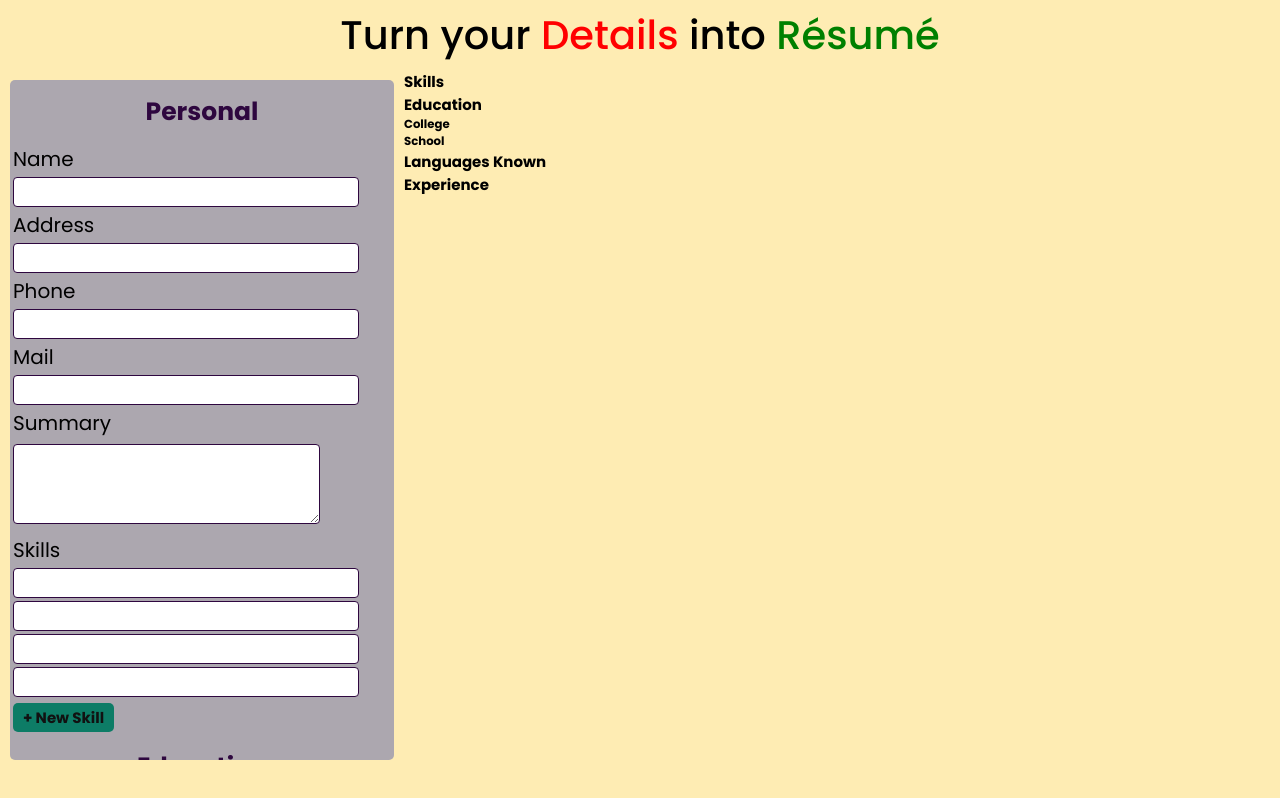
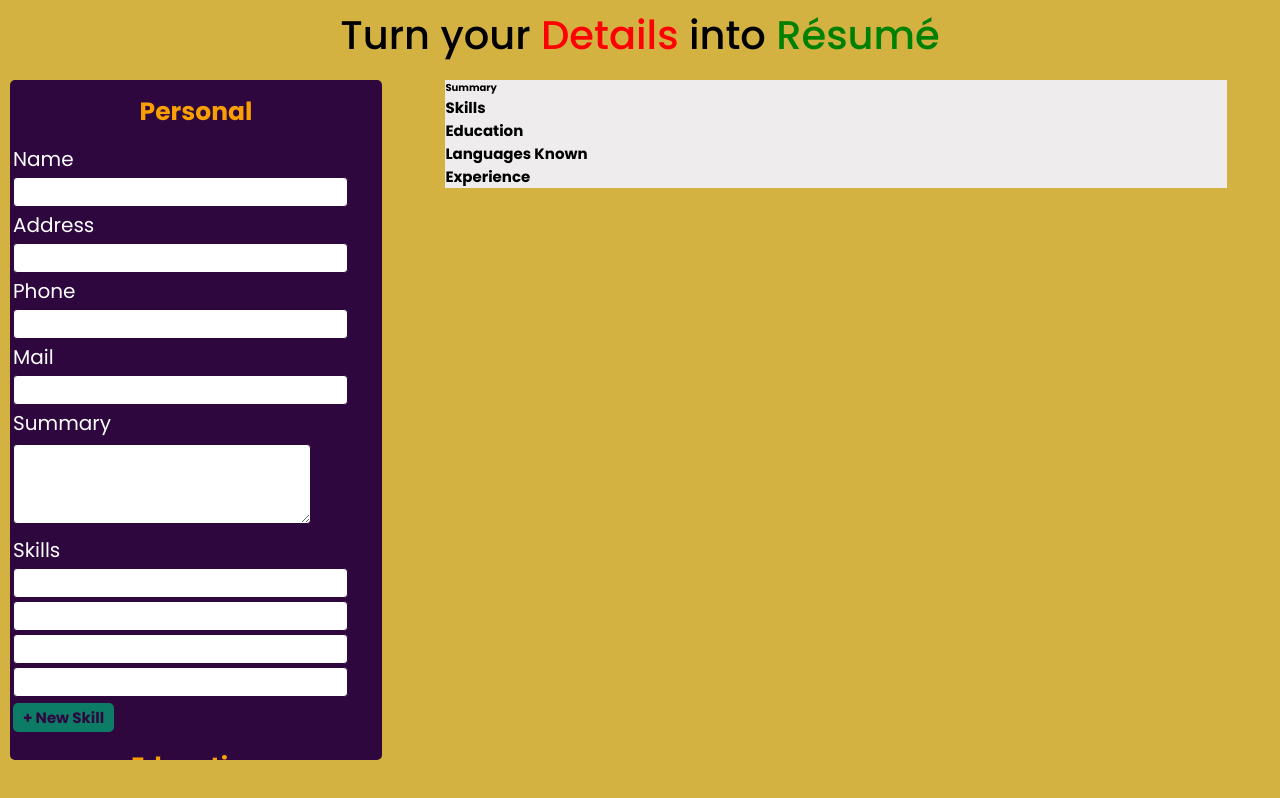
Before and after one commit to madesh02104/react-projects, a React app in the folder cv-builder/: page / in a window 1280 px wide. Built offline with nearby package versions, Linux system fonts and the light colour scheme; the HTML template or start-up script is replaced by a standard one.

Commit message:
implemented resume.jsx format and chaged minor styles

```diff
--- a/cv-builder/src/components/Body.jsx
+++ b/cv-builder/src/components/Body.jsx
@@ -6,48 +6,33 @@ import '../styles/body.css';
 export default function Body() {
   const [formData, setFormData] = useState({
     personal: { name: '', address: '', phone: '', mail: '', summary: '', skills: ['', '', '', ''] },
-    education: { college: '', degree: '', passoutClg: '', gpaClg: '', school: '', passoutScl: '', gpaScl: '' },
+    education: {
+      college: '',
+      degree: '',
+      passoutClg: '',
+      gpaClg: '',
+      school: '',
+      passoutScl: '',
+      gpaScl: '',
+    },
+    experience: [{ company: '', job: '', duration: '', location: '', achievements: [''] }],
     languages: ['', ''],
-    experience: [
-      {
-        company: '',
-        job: '',
-        duration: '',
-        location: '',
-        achievements: [''],
-      },
-    ],
   });
 
-  // Handler to update personal details
-  const handlePersonalChange = (updatedPersonal) => {
-    setFormData((prevData) => ({ ...prevData, personal: updatedPersonal }));
+  const handleEducationChange = (field, value) => {
+    setFormData({
+      ...formData,
+      education: {
+        ...formData.education,
+        [field]: value,
+      },
+    });
   };
 
-  // Handler to update education details
-  const handleEducationChange = (updatedEducation) => {
-    setFormData((prevData) => ({ ...prevData, education: updatedEducation }));
-  };
-
-  // Handler to update languages
-  const handleLanguagesChange = (updatedLanguages) => {
-    setFormData((prevData) => ({ ...prevData, languages: updatedLanguages }));
-  };
-
-  // Handler to update experience
-  const handleExperienceChange = (updatedExperience) => {
-    setFormData((prevData) => ({ ...prevData, experience: updatedExperience }));
-  };
 
   return (
     <div className="body-container">
-      <Form
-        formData={formData}
-        handlePersonalChange={handlePersonalChange}
-        handleEducationChange={handleEducationChange}
-        handleLanguagesChange={handleLanguagesChange}
-        handleExperienceChange={handleExperienceChange}
-      />
+      <Form formData={formData} handleEducationChange={handleEducationChange} />
       <Resume formData={formData} />
     </div>
   );
--- a/cv-builder/src/components/Education.jsx
+++ b/cv-builder/src/components/Education.jsx
@@ -1,34 +1,65 @@
 import PropTypes from 'prop-types';
 
 export default function Education({ educationData, handleEducationChange }) {
-  const handleInputChange = (e) => {
-    handleEducationChange({ ...educationData, [e.target.id]: e.target.value });
-  };
-
   return (
     <div className="education-div">
       <h1>Education</h1>
       <div className="details-list">
         <label htmlFor="college">College/University</label>
-        <input type="text" id="college" value={educationData.college} onChange={handleInputChange} />
+        <input
+          type="text"
+          id="college"
+          value={educationData.college}
+          onChange={(e) => handleEducationChange('college', e.target.value)}
+        />
 
         <label htmlFor="degree">Degree</label>
-        <input type="text" id="degree" value={educationData.degree} onChange={handleInputChange} />
+        <input
+          type="text"
+          id="degree"
+          value={educationData.degree}
+          onChange={(e) => handleEducationChange('degree', e.target.value)}
+        />
 
         <label htmlFor="passout-clg">Passed out on</label>
-        <input type="text" id="passout-clg" value={educationData.passoutClg} onChange={handleInputChange} />
+        <input
+          type="text"
+          id="passout-clg"
+          value={educationData.passoutClg}
+          onChange={(e) => handleEducationChange('passoutClg', e.target.value)}
+        />
 
         <label htmlFor="gpa-clg">Percentage/GPA</label>
-        <input type="number" id="gpa-clg" value={educationData.gpaClg} onChange={handleInputChange} />
+        <input
+          type="text"
+          id="gpa-clg"
+          value={educationData.gpaClg}
+          onChange={(e) => handleEducationChange('gpaClg', parseFloat(e.target.value) || '')}
+        />
 
         <label htmlFor="school">Schooling</label>
-        <input type="text" id="school" value={educationData.school} onChange={handleInputChange} />
+        <input
+          type="text"
+          id="school"
+          value={educationData.school}
+          onChange={(e) => handleEducationChange('school', e.target.value)}
+        />
 
         <label htmlFor="passout-scl">Passed out on</label>
-        <input type="text" id="passout-scl" value={educationData.passoutScl} onChange={handleInputChange} />
+        <input
+          type="text"
+          id="passout-scl"
+          value={educationData.passoutScl}
+          onChange={(e) => handleEducationChange('passoutScl', e.target.value)}
+        />
 
         <label htmlFor="gpa-scl">Percentage/GPA</label>
-        <input type="number" id="gpa-scl" value={educationData.gpaScl} onChange={handleInputChange} />
+        <input
+          type="text"
+          id="gpa-scl"
+          value={educationData.gpaScl}
+          onChange={(e) => handleEducationChange('gpaScl', parseFloat(e.target.value) || '')}
+        />
       </div>
     </div>
   );
@@ -39,10 +70,10 @@ Education.propTypes = {
     college: PropTypes.string.isRequired,
     degree: PropTypes.string.isRequired,
     passoutClg: PropTypes.string.isRequired,
-    gpaClg: PropTypes.number.isRequired,
+    gpaClg: PropTypes.oneOfType([PropTypes.number, PropTypes.string]).isRequired,
     school: PropTypes.string.isRequired,
     passoutScl: PropTypes.string.isRequired,
-    gpaScl: PropTypes.number.isRequired,
+    gpaScl: PropTypes.oneOfType([PropTypes.number, PropTypes.string]).isRequired,
   }).isRequired,
   handleEducationChange: PropTypes.func.isRequired,
 };
--- a/cv-builder/src/components/Resume.jsx
+++ b/cv-builder/src/components/Resume.jsx
@@ -1,62 +1,81 @@
 import '../styles/resume.css';
 import PropTypes from 'prop-types';
-
-
-export default function Resume({ formData }) {
+export default function Resume({ formData}) {
   const { personal, education, languages, experience } = formData;
 
   return (
-    <div className="resume-div">
+    <div className='resume-div'>
+      <div className='resume-sheet'>
+        <div className="header-section">
           <h1>{personal.name}</h1>
+          <div className="header-content">
             <p>{personal.address}</p>
             <p>{personal.phone}</p>
             <p>{personal.mail}</p>
+          </div>
+        </div>
+
+        <div className="summary">
+          <h4>Summary</h4>
           <p>{personal.summary}</p>
+        </div>
 
+        <div className="body-section">
+          <div className="body-left">
+            <div className="skills-div">
               <h2>Skills</h2>
               <ul>
                 {personal.skills.map((skill, index) => (
                   <li key={index}>{skill}</li>
                 ))}
               </ul>
+            </div>
 
+            <div className="education-div">
               <h2>Education</h2>
-      <div>
-        <h3>College</h3>
-        <p>{education.college}</p>
+              <div className='clg-div'>
+                <h3>{education.college}</h3>
                 <p>{education.degree}</p>
                 <p>{education.passoutClg}</p>
                 <p>{education.gpaClg}</p>
-
-        <h3>School</h3>
-        <p>{education.school}</p>
+              </div>
+              <div className='scl-div'>
+                <h3>{education.school}</h3>
                 <p>{education.passoutScl}</p>
                 <p>{education.gpaScl}</p>
               </div>
+            </div>
 
+            <div className="languages-div">
               <h2>Languages Known</h2>
               <ul>
                 {languages.map((language, index) => (
                   <li key={index}>{language}</li>
                 ))}
               </ul>
+            </div>
+          </div>
 
+          <div className="body-right">
+            <div className="experience-div">
               <h2>Experience</h2>
+              <ul>
                 {experience.map((exp, index) => (
-        <div key={index}>
+                  <li key={index}>
                     <h3>{exp.company}</h3>
-          <p>{exp.job}</p>
+                    <p>{exp.role}</p>
                     <p>{exp.duration}</p>
-          <p>{exp.location}</p>
-          <ul>
-            {exp.achievements.map((achievement, achIndex) => (
-              <li key={achIndex}>{achievement}</li>
+                    <p>{exp.description}</p>
+                    <p>{exp.achievements}</p>
+                  </li>
                 ))}
               </ul>
             </div>
-      ))}
           </div>
-  );
+        </div>
+      </div>
+    </div>
+  )
 }
 
 Resume.propTypes = {
--- a/cv-builder/src/index.css
+++ b/cv-builder/src/index.css
@@ -59,7 +59,7 @@ summary,
 }
 
 :root {
-    --bg-yellow: rgba(254, 236, 179, 1);
+    --bg-yellow: rgb(212, 178, 66);
     --bg-ash: rgb(172, 167, 175);
     --violet-dark: rgba(46, 7, 63, 1);
     --violet-mid: rgba(191, 46, 240, 1);
--- a/cv-builder/src/styles/body.css
+++ b/cv-builder/src/styles/body.css
@@ -4,7 +4,7 @@
 
 button{
     background-color: var(--green-dark);
-    color: #111;
+    color: var(--violet-dark);
     font-size: 1.5rem;
     font-weight: bolder;
     padding: 0.3rem 1rem;
@@ -26,7 +26,7 @@ Form {
   margin: 1rem;
   border-radius: 0.5rem;
   overflow-y: auto;
-  background-color: var(--bg-ash);
+  background-color: var(--violet-dark);
 }
 
 Form::-webkit-scrollbar {
@@ -34,19 +34,16 @@ Form::-webkit-scrollbar {
 }
 
 Form::-webkit-scrollbar-track {
-  border-radius: 0.5rem;
+  border-top-right-radius: 0.5rem;
+  border-bottom-right-radius: 0.5rem;
 }
 
 Form::-webkit-scrollbar-thumb {
   background-color: #808080;
-  border-radius: 10px;
+  border-top-right-radius: 0.5rem;
+  border-bottom-right-radius: 0.5rem;
 }
 
 Form::-webkit-scrollbar-thumb:hover {
   background-color: #555;
 }
-
-
-/* .body-container:nth-child(2){
-
-} */
--- a/cv-builder/src/styles/form.css
+++ b/cv-builder/src/styles/form.css
@@ -2,6 +2,7 @@ label{
     font-size: 2rem;
     display: block;
     margin: 0.3rem;
+    color: #fff;
 }
 
 input{
@@ -21,9 +22,13 @@ textarea{
     border-radius: 0.4rem;
 }
 
+input:focus,textarea:focus{
+    background-color: var(--bg-yellow);
+}
+
 form > * > h1{
     font-size: 2.5rem;
     font-weight: bolder;
     margin: 1.3rem 1rem;
-    color: var(--violet-dark);
+    color: var(--yellow);
 }
--- a/cv-builder/src/styles/resume.css
+++ b/cv-builder/src/styles/resume.css
@@ -0,0 +1,13 @@
+.resume-div{
+    width: 70%;
+    height: 85vh;
+    margin: 1rem;
+    display: flex;
+    justify-content: center;
+    align-items: flex-start;
+}
+
+.resume-sheet{
+    width: 90%;
+    background-color: #eeecec;
+}
```
Lines whose indentation alone changed are shown as unchanged.
